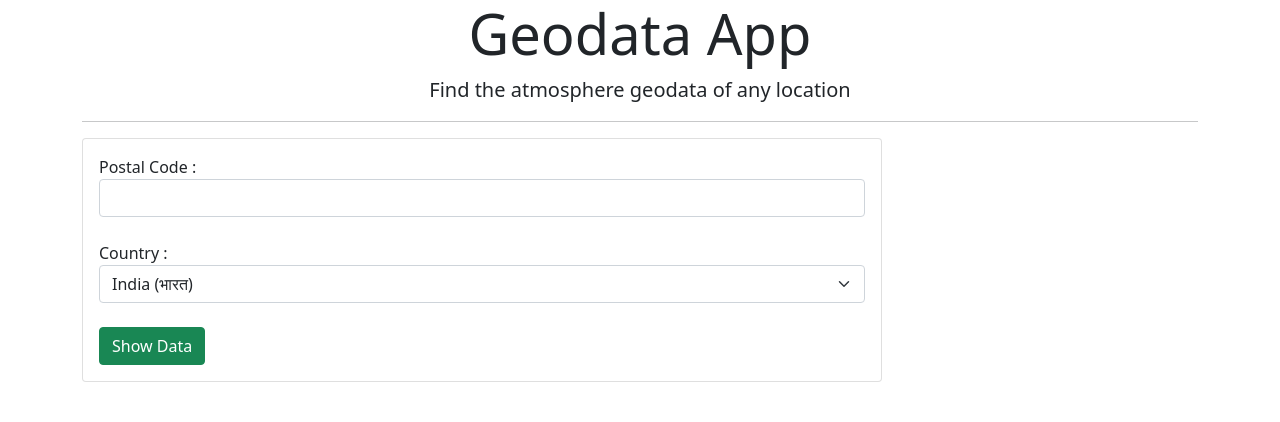
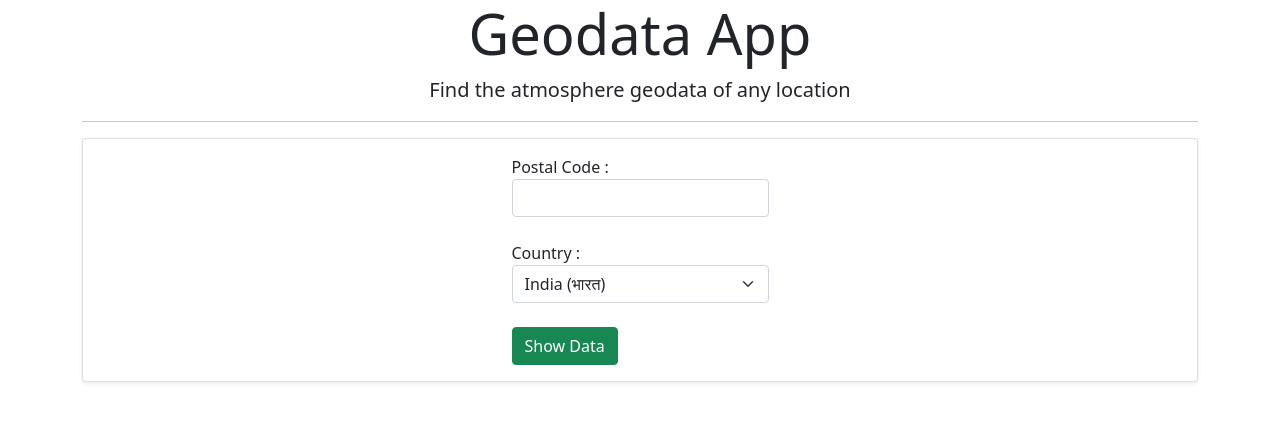
Before and after one commit to suprit08/GeoWeatherApp, a Django app: page / in a window 1280 px wide. Shown: the top 422 px of the page. Run offline with Django 3.2, Linux system fonts and the light colour scheme.

Commit message:
alignment changed

```diff
--- a/templates/home.html
+++ b/templates/home.html
@@ -9,7 +9,7 @@
             <p class="text-center lead">Find the atmosphere geodata of any location</p>
         </div>
         <hr>
-        <div class="center-text card" style="width: 50rem">
+        <div class="center-text card shadow-sm mb-5 bg-white rounded  align-items-center">
             <div class="card-body">
             <form method="get" action={% url 'geodata' %}>
                 <label>Postal Code :</label><br>
```
